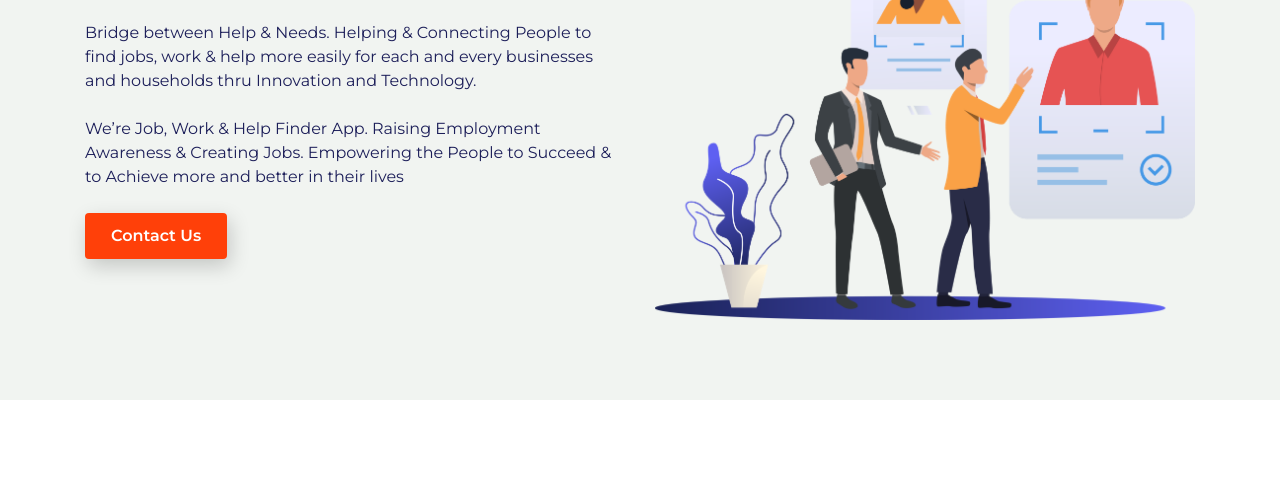
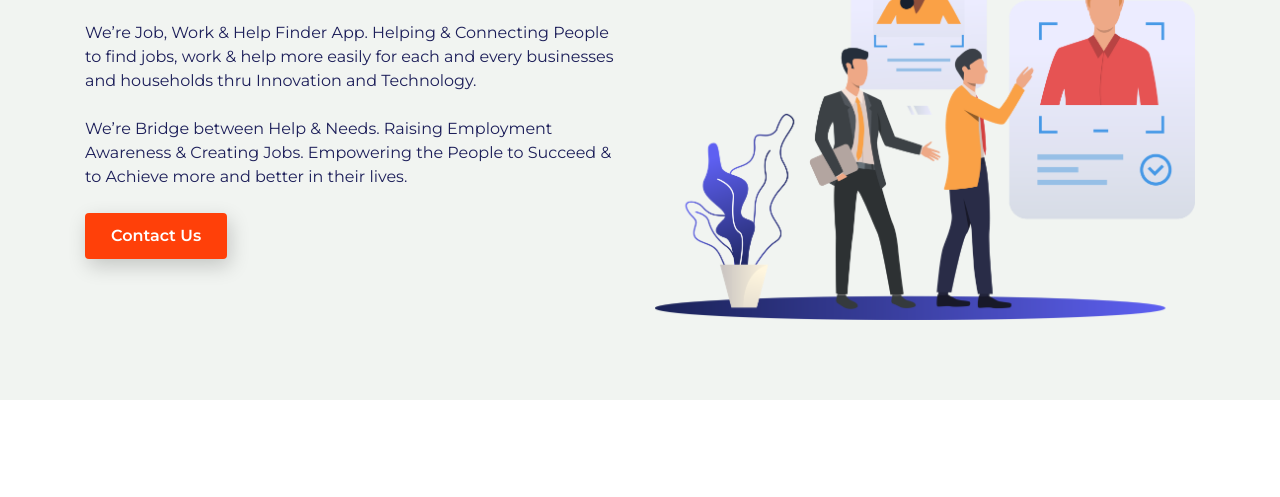
Before and after one commit to meetsoboft/galgota, a plain HTML site: page index.html in a window 1280 px wide. Shown: the part 277-774 px from the top of the page. Drawn offline with Linux system fonts and the light colour scheme.

Commit message:
Changes Text

```diff
--- a/index.html
+++ b/index.html
@@ -64,12 +64,12 @@
 
                     </h1>
                     <p class="my-4">
-                        Bridge between Help & Needs. Helping & Connecting People to find jobs, work & help more easily
-                        for each and every businesses and households thru Innovation and Technology.
+                        We’re Job, Work & Help Finder App. Helping & Connecting People to find jobs, work & help more
+                        easily for each and every businesses and households thru Innovation and Technology.
                     </p>
                     <p class="my-4">
-                        We’re Job, Work & Help Finder App. Raising Employment Awareness & Creating Jobs. Empowering
-                        the People to Succeed & to Achieve more and better in their lives
+                        We’re Bridge between Help & Needs. Raising Employment Awareness & Creating Jobs. Empowering
+                        the People to Succeed & to Achieve more and better in their lives.
                     </p>
                     <button type="button" class="btn-custom btn" onclick="location.href='#contact';">Contact Us</button>
                 </div>
@@ -297,12 +297,12 @@ We respect people, Value diversity and are committed to Integrity & Equality.</p
                     <span class="shadow mb-3 d-inline-block">Founders</span>
                 </h5>
                 <p class="section_detail py-3 text-center w-75 mx-auto">
-                   Nirali Patel & Ravi Patel are Born Indians, Self- Reliant & Resilient thru out their
-personal & professional life, committed to their vision, mission and values. Believes in the best and
-Right things to do. Want to do something great for the people & the country. Have 15+ years of Work
-experiences with fortunes listed Top 5 and Top 10 companies of the world. Having 20+ years of
-experience in USA. Multiple Expertise in Global, Retail, Wholesale, Management, HR, Marketing,
-Pharmacy, Clinical, IT field etc.
+                    Mr. & Mrs. Patel are Born Indians, Self- Reliant & Resilient thru out their
+                    personal & professional life, committed to their vision, mission and values. Believes in the best and
+                    Right things to do. Want to do something great for the people & the country. Have 15+ years of Work
+                    experiences with fortunes listed Top 5 and Top 10 companies of the world. Having 20+ years of
+                    experience in USA. Multiple Expertise in Global, Retail, Wholesale, Management, HR, Marketing,
+                    Pharmacy, Clinical, IT field etc.
                 </p>
                 <div class="row pb-5 text-center">
                     <div class="px-4">
```
